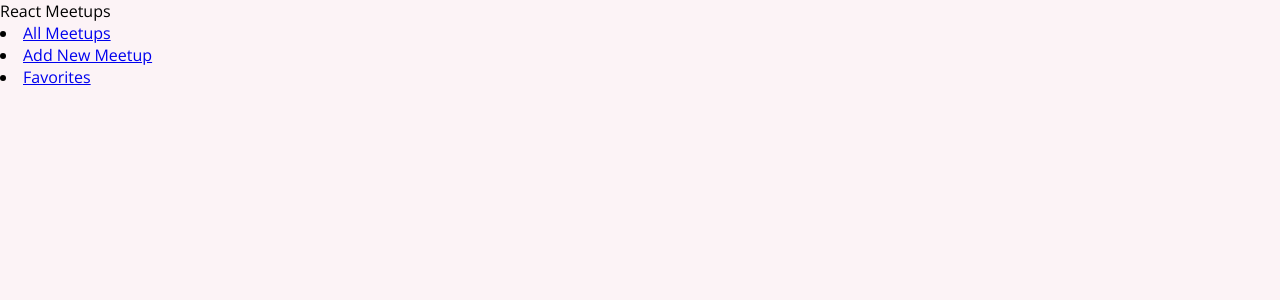
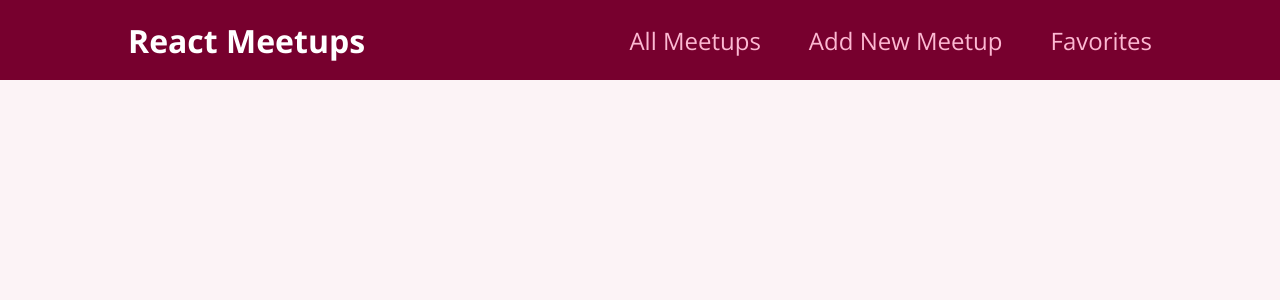
Before and after one commit to mingyuliuu/mern-tutorials, a React (Create React App) app: page /favorites in a window 1280 px wide. Shown: the top 300 px of the page. Built offline with nearby package versions, Linux system fonts and the light colour scheme.

Commit message:
Add CSS styling

```diff
--- a/src/components/layout/MainNavigation.js
+++ b/src/components/layout/MainNavigation.js
@@ -1,19 +1,23 @@
 import { Link } from "react-router-dom";
+
+import classes from "./MainNavigation.module.css";
 
 function MainNavigation() {
   return (
-    <header>
-      <div>React Meetups</div>
+    <header className={classes.header}>
+      <div className={classes.logo}>React Meetups</div>
       <nav>
+        <ul>
           <li>
-          <Link to='/'>All Meetups</Link>
+            <Link to="/">All Meetups</Link>
           </li>
           <li>
-          <Link to='/new-meetup'>Add New Meetup</Link>
+            <Link to="/new-meetup">Add New Meetup</Link>
           </li>
           <li>
-          <Link to='/favorites'>Favorites</Link>
+            <Link to="/favorites">Favorites</Link>
           </li>
+        </ul>
       </nav>
     </header>
   );
--- /dev/null
+++ b/src/components/layout/MainNavigation.module.css
@@ -0,0 +1,48 @@
+/* CSS Modules */
+.header {
+    width: 100%;
+    height: 5rem;
+    display: flex;
+    align-items: center;
+    justify-content: space-between;
+    background-color: #77002e;
+    padding: 0 10%;
+}
+
+.logo {
+    font-size: 2rem;
+    color: white;
+    font-weight: bold;
+}
+
+.header ul {
+    list-style: none;
+    margin: 0;
+    padding: 0;
+    display: flex;
+    align-items: baseline;
+}
+
+.header li {
+    margin-left: 3rem;
+}
+
+.header a {
+    text-decoration: none;
+    font-size: 1.5rem;
+    color: #fcb8d2;
+}
+
+.header a:hover,
+.header a:active,
+.header a.active {
+    color: white;
+}
+
+.badge {
+    background-color: #cc2062;
+    color: white;
+    border-radius: 12px;
+    padding: 0 1rem;
+    margin-left: 0.5rem;
+}
```
Lines whose indentation alone changed are shown as unchanged.
